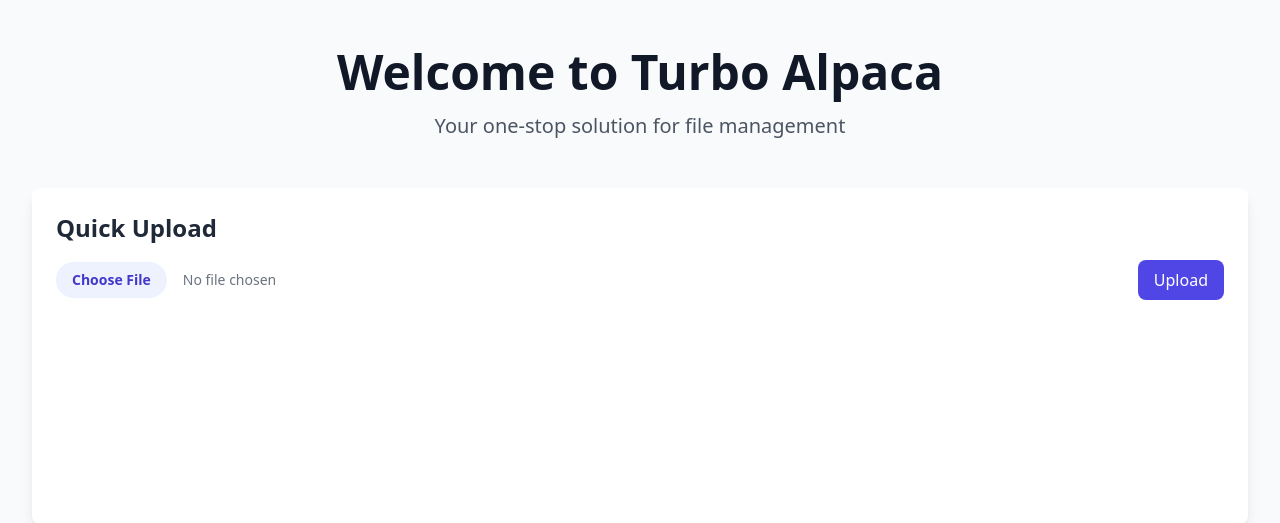
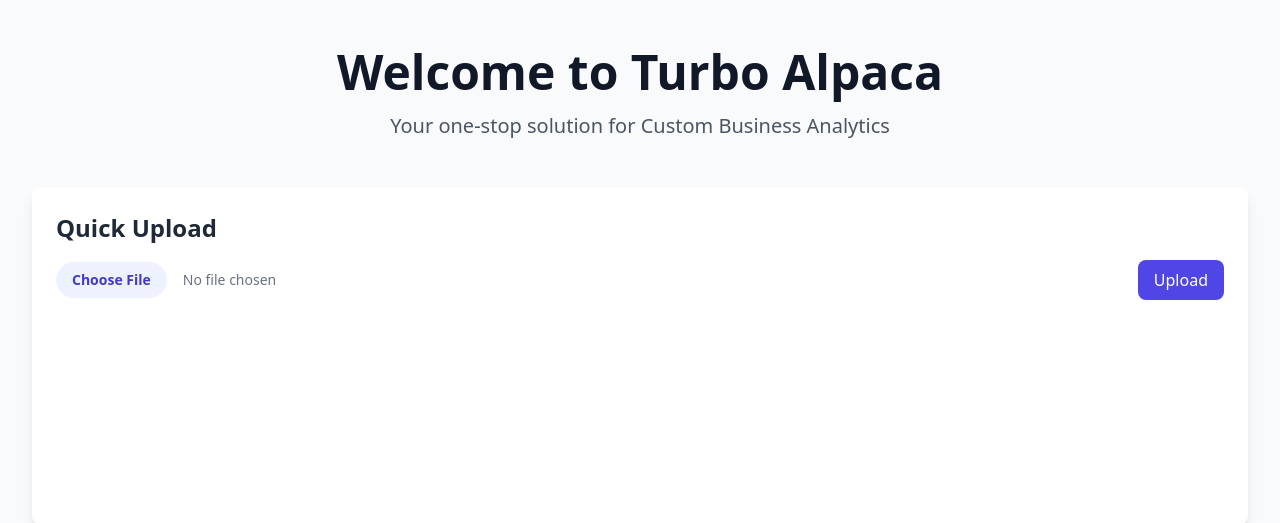
Before and after one commit to Anshcool5/turbo-alpaca, a Django app: page /home/ in a window 1280 px wide. Shown: the part 64-587 px from the top of the page. Run offline with Django 5.2, Linux system fonts and the light colour scheme; data comes from the database, SQL or seed files in the repository; some libraries are stand-ins or nearby versions.

Commit message:
requirements.txt - not for competition

```diff
--- a/turbo/templates/upload/home.html
+++ b/turbo/templates/upload/home.html
@@ -9,7 +9,7 @@
             Welcome to Turbo Alpaca
         </h1>
         <p class="mt-4 text-xl text-gray-600">
-            Your one-stop solution for file management
+            Your one-stop solution for Custom Business Analytics
         </p>
     </div>
 
```
Also changed, not shown: requirements.txt (+147 -159 lines).
